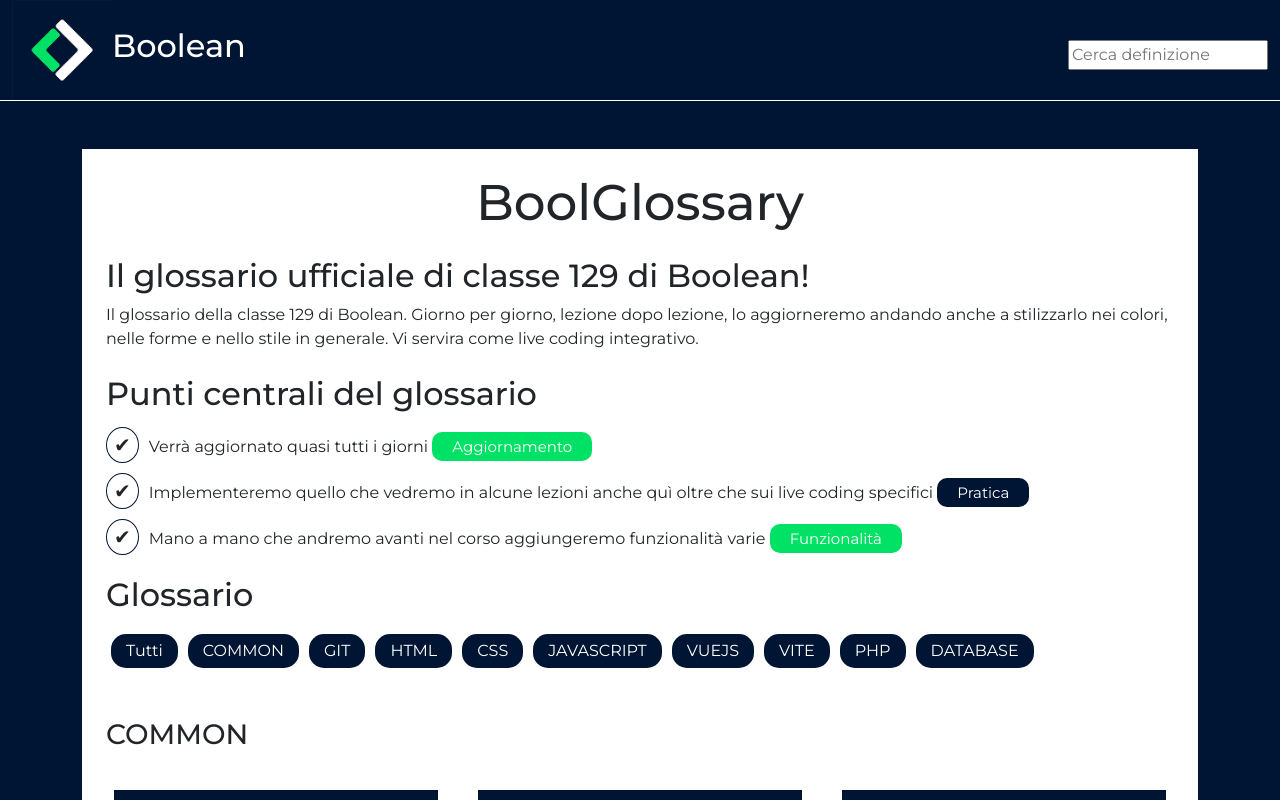
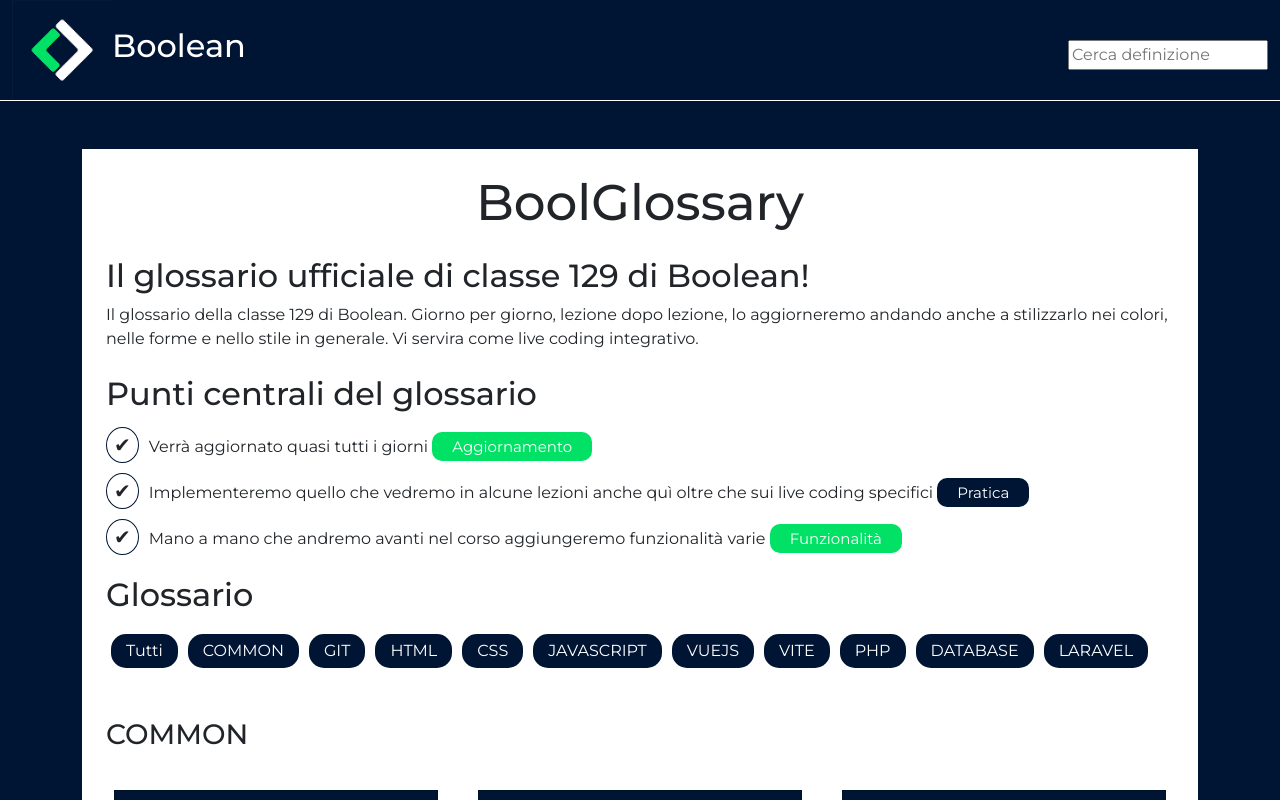
Before and after one commit to fabriziom90/vue-glossary, a Vue app: page / in a window 1280 px wide. Shown: the top 800 px of the page. Built offline with nearby package versions, Linux system fonts and the light colour scheme.

Commit message:
[UPD] Added data attribute definition

```diff
--- a/src/components/DefinitionCard.vue
+++ b/src/components/DefinitionCard.vue
@@ -9,7 +9,7 @@
     <div class="col-12 col-md-6 col-lg-4">
         <div class="card p-3 rounded-0 bg-bluebool text-white m-2 min-height-300">
             <h3 class="text-center">{{ def.name }}</h3>
-            <p>{{ def.description }}</p>
+            <p v-html="def.description"></p>
         </div>
     </div>
 </template>
--- a/src/data/definitions.json
+++ b/src/data/definitions.json
@@ -86,6 +86,22 @@
         {
           "name":"MVC",
           "description": "MVC sta per Model View Controller ed è il design pattern di Laravel (e molti altri framework). <br><br> <ul><li>Il <strong>Model</strong> è la rappresentazione di un aspetto della realtà. E' una classe fondamentalmente. Rappresenta inoltre le tabelle presenti nel database.</li><li>La <strong>View</strong> è la parte che viene vista dall'utente finale e permette l'interazione tra lui e la nostra applicazione permettendogli di svolgere operazioni come ad esempio inserire un nuovo record nel db, cancellarlo, modificarlo, visualizzarlo, leggere i post di un blog, comprare qualcosa ecc.</li><li>Il <strong>controller</strong> è il \"cervello\" dell'applicazione. Può essere visto come un ponte che collega il model alla view e mette in relazione queste due componenti. Si occupa, in sostanza della logica di business dell'applicazione</li></ul>"
+        },
+        {
+          "name": "COMPOSER",
+          "description": "Il composer è un gestore di dipendenze che permette di installare pacchetti/librerie che permettono alla nostra applicazione di funzionare."
+        },
+        {
+          "name": "ORM",
+          "description": "Un ORM (Object, Relationship Mapping) è un'interfaccia intermedia tra database e codice che si occupa della connesione, e del recupero e persistenza dei dati in un database."
+        },
+        {
+          "name": "CRUD",
+          "description": "CRUD è l'acronimo di <strong>C</strong>reate, <strong>R</strong>ead, <strong>U</strong>pdate, <strong>D</strong>elete. Queste operazioni sono le operazioni fondamentali, base, elementari che si possono effettuare sui dati."
+        },
+        {
+          "name": "REST",
+          "description": "<strong>RE</strong>presentional <strong>S</strong>tate <strong>T</strong>ransfer: è un'archiettura chiara e precisa che permette lo scambio/utilizzo di risorse. Le risorse sono infomrazioni a cui si può accedere attraverso un URI. Client e Server comunicano attraverso il protocollo HTTP (HTTPS) per scambiarsi <span class='text-decoration-underline'>rappresentazioni</span> di queste risorse. L'URL della richiesta deve essere ben definita ed univoca, inoltre devono essere utilizzati dei metodi HTTP per azioni specifiche sulle risorse. Questi metodi sono: <br><br> <ul class='list-unstyled m-0'><li><strong>GET</strong>: recupero dati (lettura)</li><li><strong>POST</strong>: aggiunta dati (scrittura)</li><li><strong>UPDATE/PATCH</strong>:Modifica dati (scrittura)</li><li><strong>DELETE</strong>: cancellazione</li></ul>"
         }
       ]
     },
@@ -362,6 +378,10 @@
         {
           "name": "AJAX",
           "description": "Ajax è l'acronimo per Asinchronous Javascript and XML ed è una tecnologia che permette di effettuare chiamate http <strong>asincrone</strong> con javascript."
+        },
+        {
+          "name": "DATA ATTRIBUTE",
+          "description": "Un data attribute è un attributo personalizzato che deve avere la seguente sintassi: data-nome_attributo. Dopo data- quindi va messo il nome dell'attributo in minuscolo e con gli spazi sostituiti dall'underscore (_). Non sono ammessi numeri e caratteri speciali. I data attribute si utilizzano per personalizzare modali, inviare informazioni in generale."
         }
       ]
     },
@@ -504,5 +524,18 @@
           "description": "SQL è un linguaggio che serve per interagire con i RDBMS ed offre diverse funzioni, tra cui la scrittura, la lettura, la modifica e la cancellazione di database, tabelle e righe di tabelle."
         }
       ]
+    },
+    {
+      "type": "LARAVEL",
+      "defs" : [
+        {
+          "name": "MIGRATIONS",
+          "description": "Le migrations sono dei file che permettono di alterare la struttura del database creando nuove tabelle oppure modificando o cancellando quelle già esistenti."
+        },
+        {
+          "name": "SEEDER",
+          "description": "Strumento attraverso il quale possiamo popolare il database in maniera casuale attraverso la classe FakerPHP oppure in maniera reale (cioè con dati reali) leggendoli/recuperandoli da un altro file."
+        }
+      ]
     }
   ]
```
